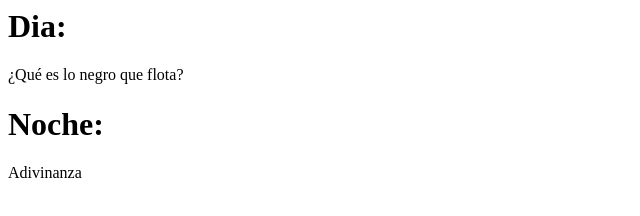
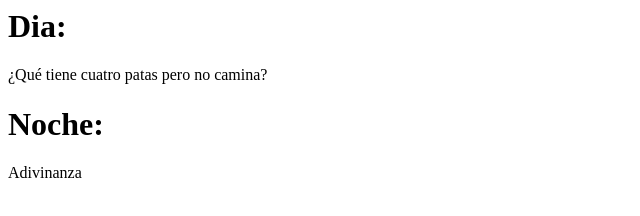
Before and after one commit to SamuelStinson02/Support, a plain HTML site: page index.html in a window 1280 px wide. Shown: the full height of the page, 0-640 px from the left. Drawn offline with Linux system fonts and the light colour scheme.

Commit message:
Update index.html

```diff
--- a/index.html
+++ b/index.html
@@ -5,7 +5,7 @@
 <body>
 <div class=dia>
     <h1>Dia: </h1>
-    <p class=a_dia>¿Qué es lo negro que flota?</p>
+    <p class=a_dia>¿Qué tiene cuatro patas pero no camina?</p>
 </div>
 <div class=noche>
     <h1>Noche: </h1>
```
